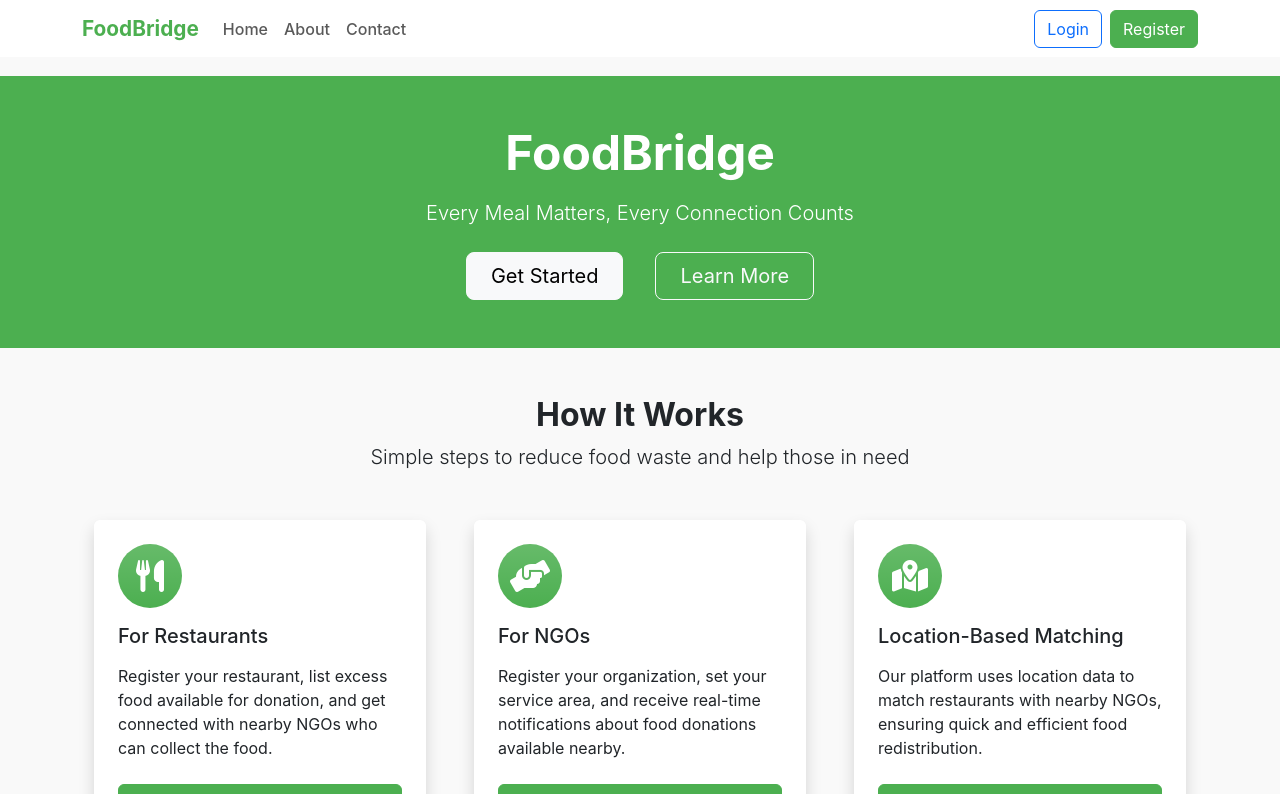
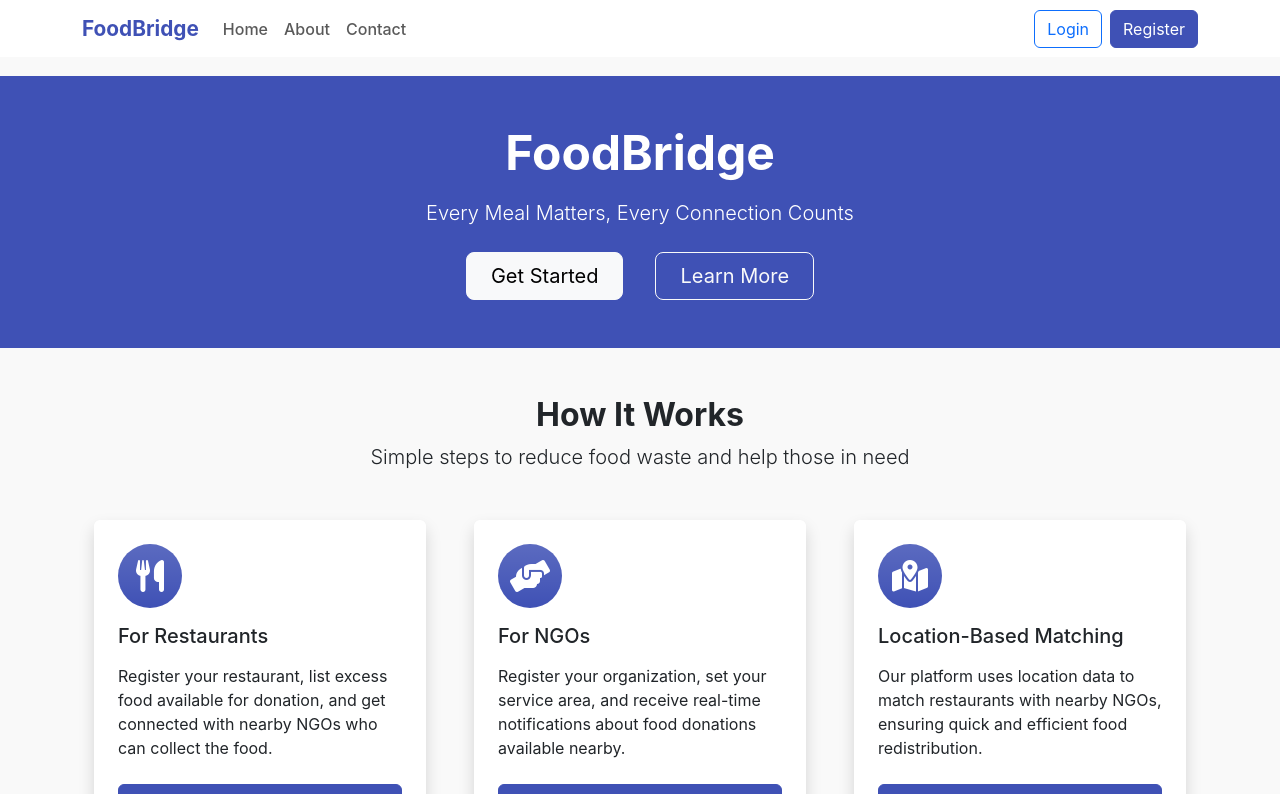
Before and after one commit to Probal-Sen/FoodBridge, a React (Create React App) app: page / in a window 1280 px wide. Shown: the top 794 px of the page. Built offline with nearby package versions, Linux system fonts and the light colour scheme.

Commit message:
Color Change

```diff
--- a/src/index.css
+++ b/src/index.css
@@ -3,10 +3,10 @@ html {
 }
 
 :root {
-  --primary-color: #4CAF50;
+  --primary-color: #3F51B5;
   --secondary-color: #FF9800;
   --light-green: #8BC34A;
-  --dark-green: #2E7D32;
+  --dark-green: #C5CAE9;
   --gray: #f4f4f4;
   --dark-gray: #333;
   --white: #fff;
```
